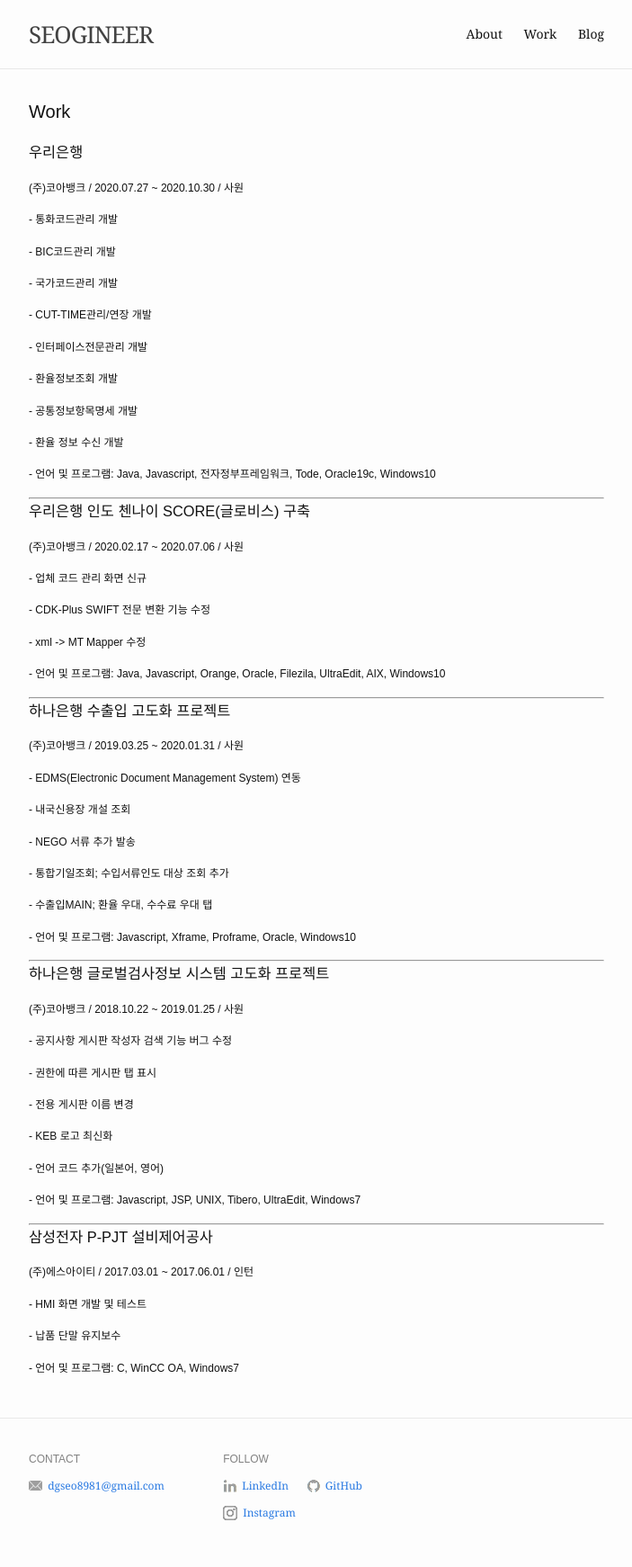
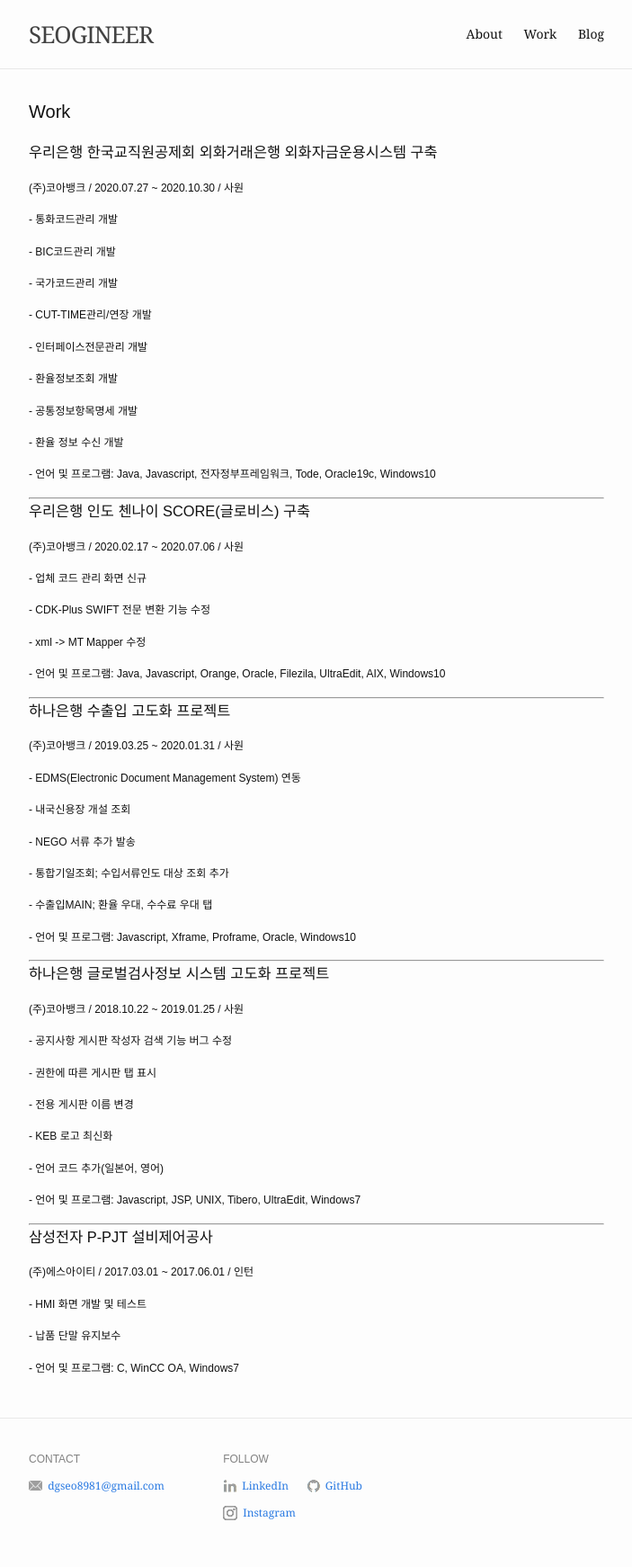
Before and after one commit to seogineer/seogineer.github.io, a Jekyll site: the page built from work.md, in a window 1280 px wide. Shown: the whole page at 90% size, without its empty margins (288-991 px from the left). Built offline with Jekyll 4.4.1, drawn with Linux system fonts in a browser that asks for light colours.

Commit message:
project이력

```diff
--- a/work.md
+++ b/work.md
@@ -15,7 +15,7 @@
 #     description: Lorem ipsum dolor sit amet, consectetur adipiscing elit, sed do eiusmod tempor incididunt ut labore et dolore magna aliqua. Ut enim ad minim veniam, quis nostrud exercitation ullamco laboris nisi ut aliquip ex ea commodo consequat.
 ---
 
-### 우리은행
+### 우리은행 한국교직원공제회 외화거래은행 외화자금운용시스템 구축
 #### (주)코아뱅크 / 2020.07.27 ~ 2020.10.30 / 사원
 #### - 통화코드관리 개발
 #### - BIC코드관리 개발
```
